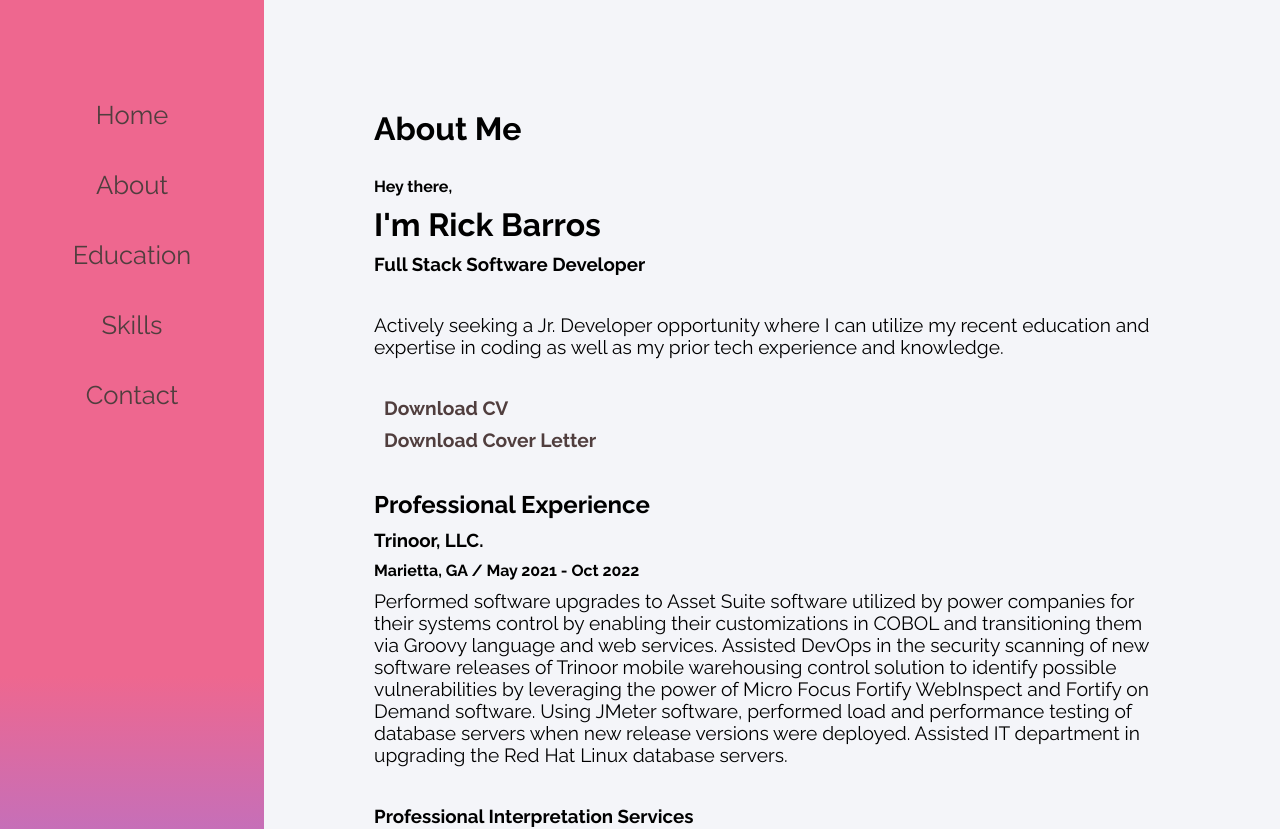
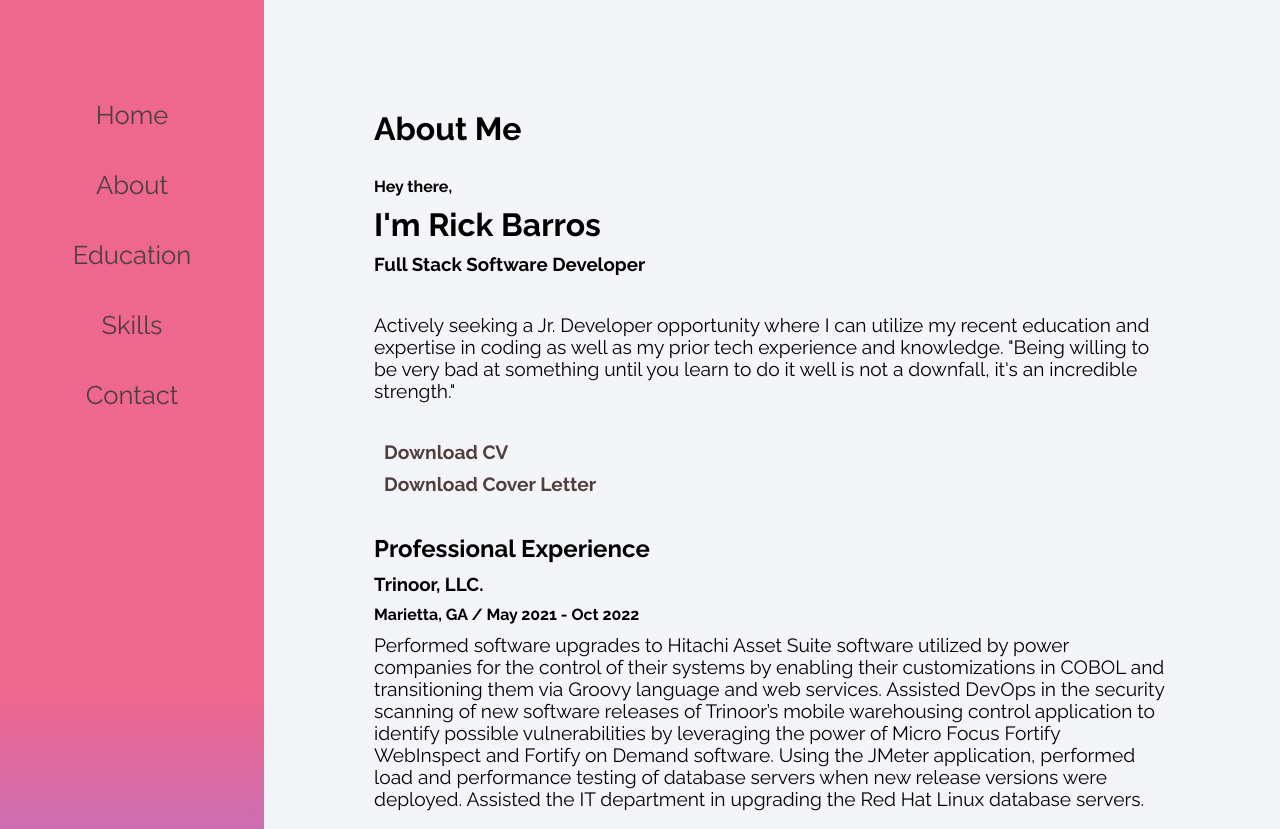
Before and after one commit to mazinger72/portfolio-website, a React (Create React App) app: page /about in a window 1280 px wide. Shown: the top 829 px of the page. Built offline with nearby package versions, Linux system fonts and the light colour scheme.

Commit message:
Updated Trinoor's job description and added quote in About.js

```diff
--- a/src/contents/About.js
+++ b/src/contents/About.js
@@ -13,6 +13,7 @@ class About extends Component {
                 <p>Actively seeking a Jr. Developer opportunity where I can utilize my
                     recent education and expertise in coding as well as my prior tech
                     experience and knowledge.
+                    "Being willing to be very bad at something until you learn to do it well is not a downfall, it's an incredible strength."
                 </p>
                 <br></br>
                 <p>
@@ -26,11 +27,12 @@ class About extends Component {
                 <h2>Professional Experience</h2>
                 <h3>Trinoor, LLC.</h3>
                 <h4>Marietta, GA / May 2021 - Oct 2022</h4>
-                <p>Performed software upgrades to Asset Suite software utilized by power companies for their systems control by enabling their
-                        customizations in COBOL and transitioning them via Groovy language and web services. Assisted DevOps in the security scanning of
-                        new software releases of Trinoor mobile warehousing control solution to identify possible vulnerabilities by leveraging the power
-                        of Micro Focus Fortify WebInspect and Fortify on Demand software. Using JMeter software, performed load and performance testing of
-                        database servers when new release versions were deployed. Assisted IT department in upgrading the Red Hat Linux database servers.</p>
+                <p>Performed software upgrades to Hitachi Asset Suite software utilized by power companies for the control of their systems
+                    by enabling their customizations in COBOL and transitioning them via Groovy language and web services. Assisted DevOps
+                    in the security scanning of new software releases of Trinoor’s mobile warehousing control application to identify possible
+                    vulnerabilities by leveraging the power of Micro Focus Fortify WebInspect and Fortify on Demand software. Using the JMeter
+                    application, performed load and performance testing of database servers when new release versions were deployed. Assisted
+                    the IT department in upgrading the Red Hat Linux database servers.</p>
                 <br></br>
                 <h3>Professional Interpretation Services</h3>
                 <h4>Woodstock, GA / Oct 2018 - May 2021</h4>
```
